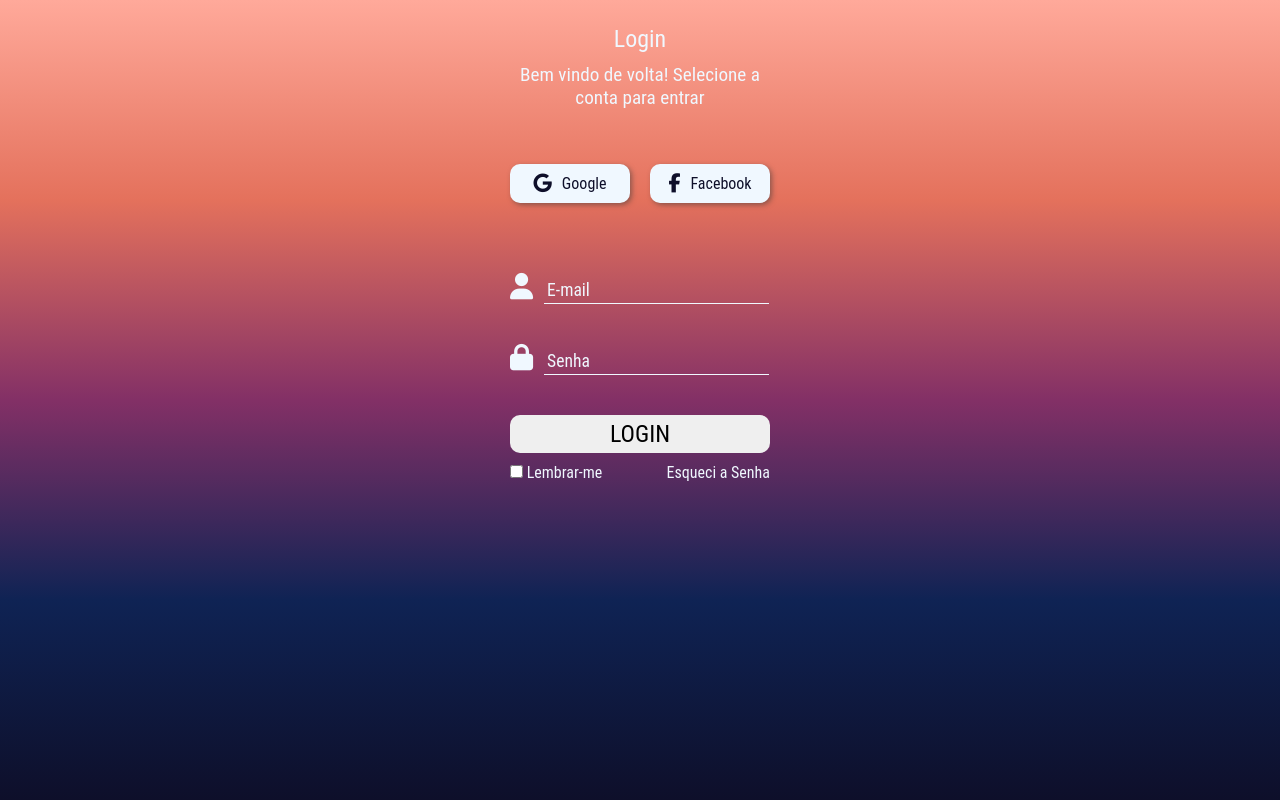
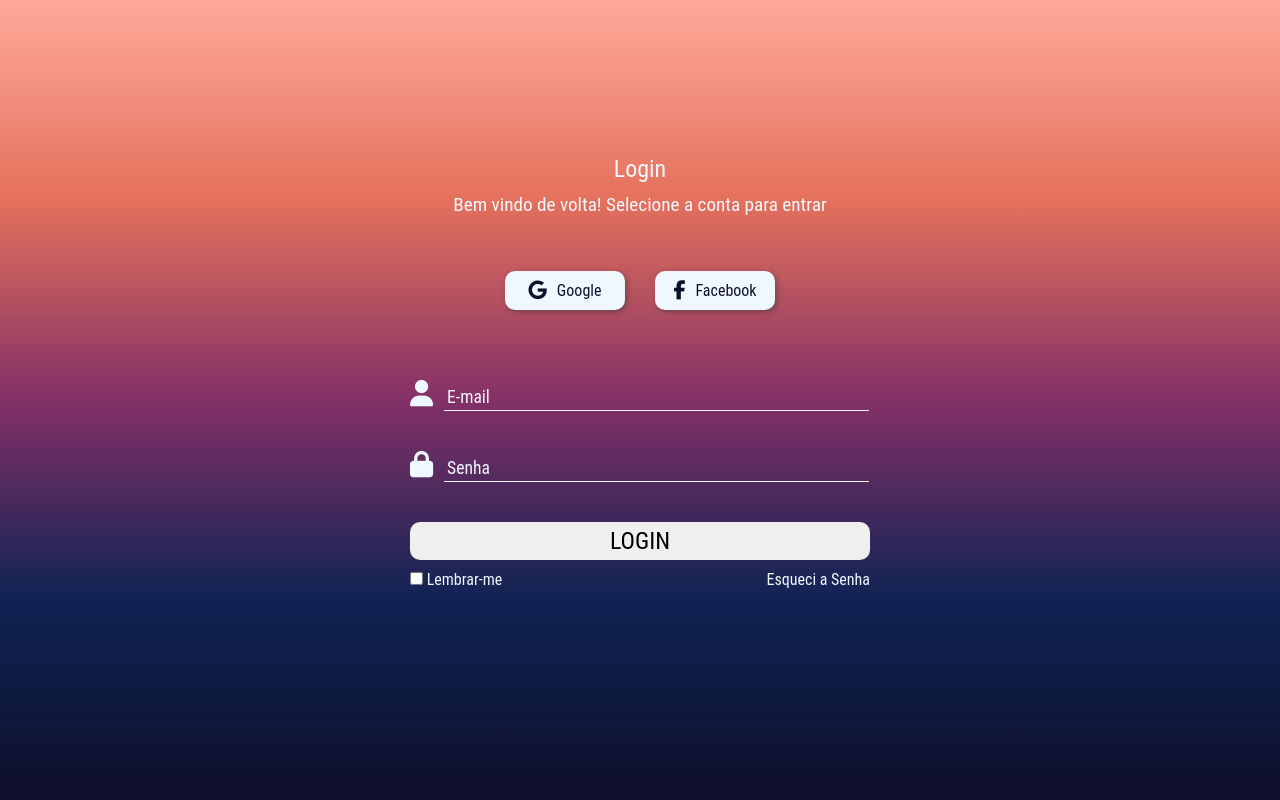
Before and after one commit to Denner-94/login-degrade, a plain HTML site: page index.html in a window 1280 px wide. Shown: the top 800 px of the page. Drawn offline with Linux system fonts and the light colour scheme.

Commit message:
atualização

```diff
--- a/estilo/login.css
+++ b/estilo/login.css
@@ -19,34 +19,30 @@
     font-size: 100%;
 }
 html, body{
-    position: relative;
     background-image: linear-gradient(to bottom,#ffa99a,#e4715c,#833066, #0f2354, #0e0f2a);
     background-attachment: fixed;
     width: 100vw;
     height: 100vh;
 }
 /*==formulario==*/
-
 main#principal{
-    display: flex;
-    justify-content: center;
-    align-content: center;
+    position: absolute;
     width: 100vw;
     height: 100vh;
 
-
 }
 section#container{
-    display: flex;
-    flex-direction: column;
-    gap: 50px;
-    width: 300px ;
-    height: 100vh;
+    position: relative;
+    left: 50%;
+    top: 50%;
+    width: 500px;
+    height: 500px;
+    transform: translate(-50%, -50%);
 }
 
 
+
 section#titulo{
-    margin-top: 20px;
     color: #f0f8ff;
 }
 section#titulo > h1{
@@ -67,10 +63,12 @@ section#titulo > p{
 }
 
 section#redes{
+
     display: flex;
     flex-direction: row;
-    justify-content: space-between;
-    margin: 0px 20px;
+    gap: 30px;
+    justify-content: center;
+    margin: 50px 20px;
 }
 section#redes a{
     display: flex;
@@ -149,3 +147,9 @@ div.redefinir > a:hover{
     text-decoration: underline;
 
 }
+@media screen and (min-width: 768px){
+    {
+        width: 100vw;
+    }
+
+}
```
